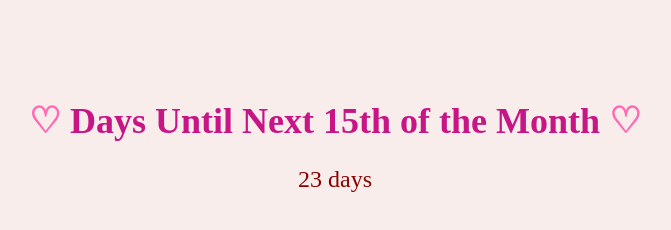
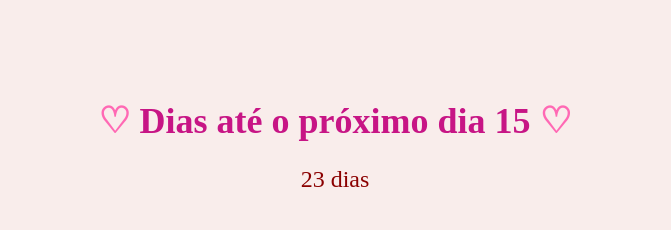
Before and after one commit to vinoow/AVTimer, a plain HTML site: page index.html in a window 1280 px wide. Shown: the whole page, without its empty margins (305-976 px from the left). Drawn offline with Linux system fonts and the light colour scheme.

Commit message:
Update index.html

```diff
--- a/index.html
+++ b/index.html
@@ -27,7 +27,7 @@
   </style>
 </head>
 <body>
-  <h1><span class="heart">&#9825;</span> Days Until Next 15th of the Month <span class="heart">&#9825;</span></h1>
+  <h1><span class="heart">&#9825;</span> Dias até o próximo dia 15 <span class="heart">&#9825;</span></h1>
   <p id="timer"></p>
 
   <script>
@@ -51,7 +51,7 @@
       var days = Math.ceil(difference / (1000 * 60 * 60 * 24));
 
       // Update the timer element with the number of days
-      document.getElementById('timer').innerHTML = days + ' days';
+      document.getElementById('timer').innerHTML = days + ' dias';
     }
 
     // Call the calculateDays function when the page loads
```
